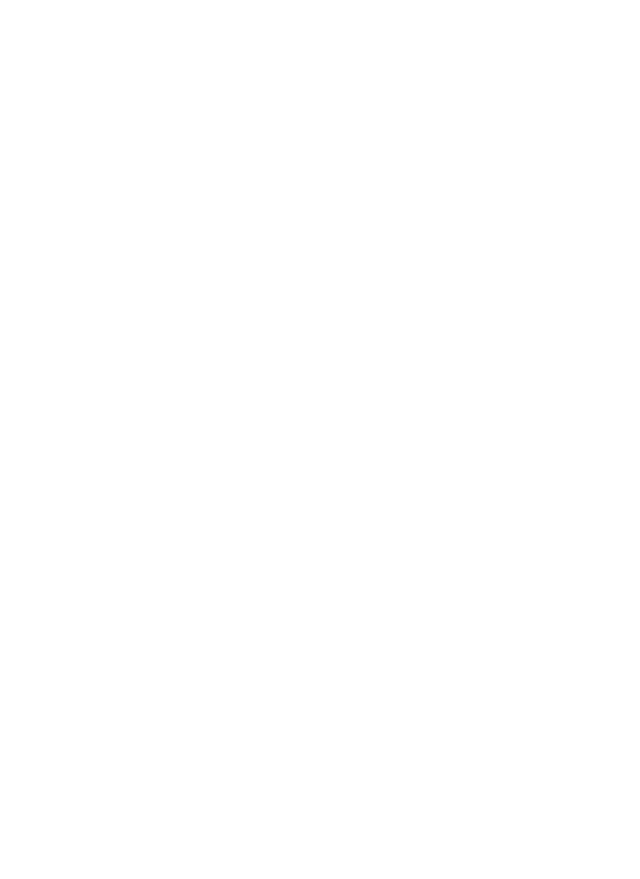
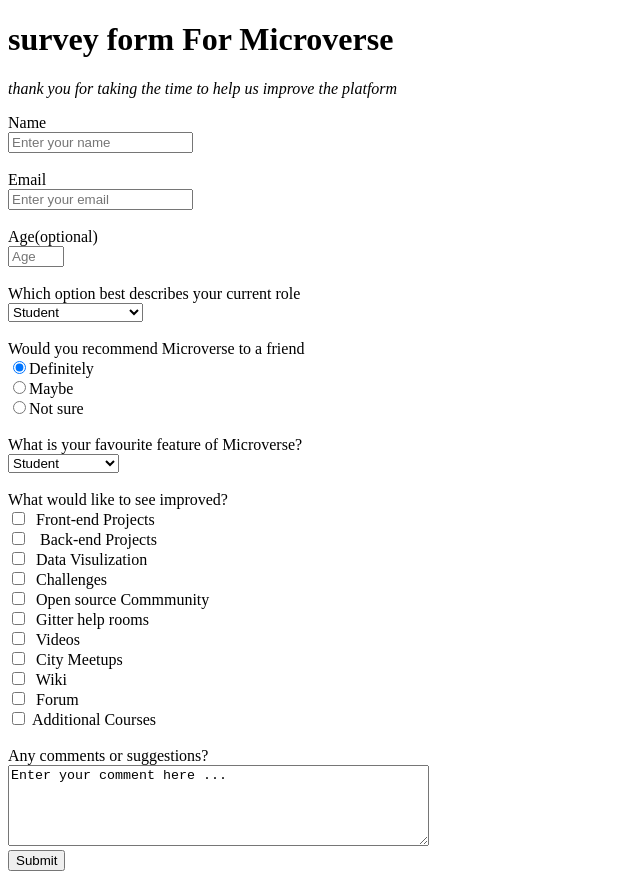
Before and after one commit to meandmom/Survey-Form_project, a plain HTML site: page index.html in a window 1280 px wide. Shown: the whole page, without its empty margins (0-640 px from the left). Before the commit the page ends 800 px from the top, so only its background shows below. Drawn offline with Linux system fonts and the light colour scheme.

Commit message:
Update index.html

```diff
--- a/index.html
+++ b/index.html
@@ -2,7 +2,7 @@
 <html lang="en">
   <head>
     <meta charset="UTF-8">
-    <title>Fork Me! FCC: Test Suite Template</title>
+    <title>Survey form for microverse</title>
     <link rel="stylesheet" href="css/style.css">
   </head>
 
@@ -21,6 +21,124 @@
     - The freeCodeCamp Team
 
     -->
-    <script  src="js/index.js"></script>
+<div class="form-container">
+    <h1 id="title">survey form For Microverse </h1>
+    <p><em>thank you for taking the time to help us improve the platform</em></p>
+    <form action="" id="survey-form">
+      <div id="form-group">
+        <label for="name" >Name</label><br>
+        <input type="text" id="name" placeholder="Enter your name" required><br>
+
+
+
+      </div><br>
+
+      <div id="form-group">
+        <label for="Email" >Email</label><br>
+        <input type="email" id="email" placeholder="Enter your email" required><br>
+
+
+
+      </div><br>
+
+      <div id="form-group">
+        <label for="Age" >Age(optional)</label><br>
+        <input type="number" id="age" placeholder="Age"  min="15" max="40" required><br>
+
+
+
+      </div> <br>
+
+      <div id="form-group">
+        <label for="option" >Which option best describes your current role</label><br>
+        <select name="role" id="dropdown" required>
+          <optgroup label="Select current role">
+            <option value="student">Student</option>
+            <option value="Full time Job">Full time Job</option>
+            <option value="Full time learner">Full time learner</option>
+            <option value="prefer not to say">Prefer not to say</option>
+            <option value="Other">Other</option>
+
+
+
+          </optgroup>
+
+
+
+        </select>
+
+
+
+
+
+
+      </div> <br>
+
+      <div id="form-group">
+        <label for="">Would you recommend Microverse to a friend</label> <br>
+        <input type="radio" name="radio-value"checked value="Definitely" required>Definitely <br>
+        <input type="radio" name="radio-value" value="Maybe" required>Maybe <br>
+        <input type="radio" name="radio-value" value="Not Sure" required>Not sure <br>
+
+
+
+
+      </div> <br>
+
+
+<div id="form-group">
+        <label for="option" >What is your favourite feature of  Microverse?</label><br>
+        <select name="favourite" id="dropdown" required>
+          <optgroup label="Select an option">
+            <option value="challenges">Student</option>
+            <option value="projects">projects</option>
+            <option value="community">projects</option>
+            <option value="open source">open source</option>
+
+
+
+          </optgroup>
+
+
+
+        </select>
+
+      </div> <br>
+
+      <div id="form-group">
+        <label for="improve">What would like to see improved?</label><br>
+        <input type="checkbox" value="Front-end Projects" name="improve">&nbsp; Front-end Projects <br>
+        <input type="checkbox" value="Back-end Projects" name="improve"> &nbsp; Back-end Projects <br>
+        <input type="checkbox" value="Data visualization" name="improve">&nbsp; Data Visulization <br>
+        <input type="checkbox" value="Challenges" name="improve">&nbsp; Challenges <br>
+        <input type="checkbox" value="Open source Community" name="improve">&nbsp; Open source Commmunity <br>
+        <input type="checkbox" value="Gitter" name="improve">&nbsp; Gitter help rooms <br>
+        <input type="checkbox" value="Videos" name="improve">&nbsp; Videos <br>
+        <input type="checkbox" value="City-meetups" name="improve">&nbsp; City Meetups <br>
+        <input type="checkbox" value="wiki" name="improve">&nbsp; Wiki<br>
+        <input type="checkbox" value="Forum" name="improve">&nbsp; Forum <br>
+        <input type="checkbox" value="Additional-courses" name="improve">&nbsp;Additional Courses <br>
+
+
+
+
+
+      </div><br>
+<div id="form-group">
+
+  <label for="comments">Any comments or suggestions?</label><br>
+  <textarea name="comments" id="" cols="50" rows="5">Enter your comment here ...</textarea>
+
+
+
+</div>
+<input type="submit" value="Submit">
+
+
+
+
+    </form>
+  </div>
+ <script  src="js/index.js"></script>
   </body>
 </html>
```
